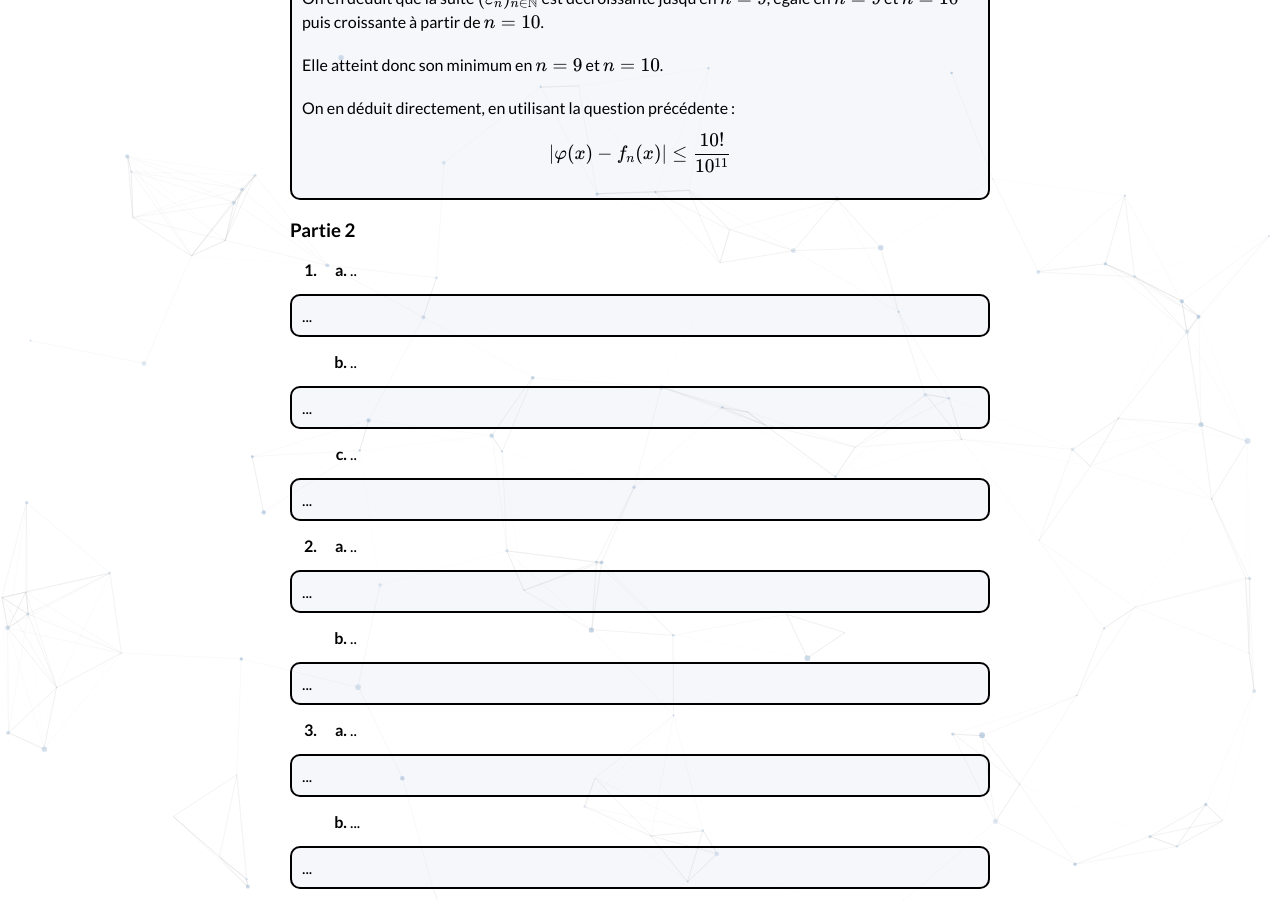
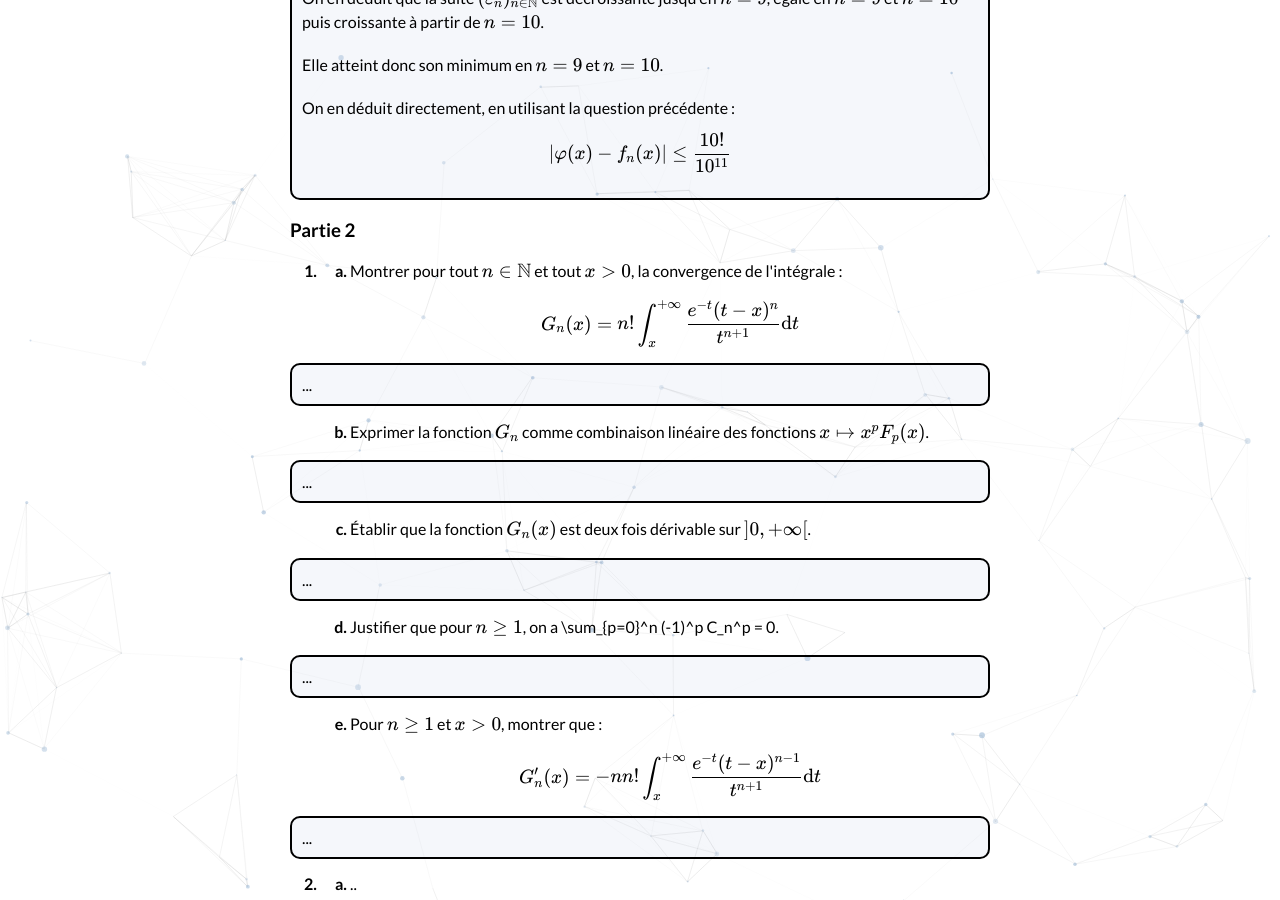
Before and after one commit to bglbrt/bglbrt.github.io, a Jekyll site: the page built from fr/corrections/administrateur_externe_1993.md, in a window 1280 px wide and 900 px high, scrolled down 3074 px. Built offline with Jekyll 4.4.1, drawn with Linux system fonts in a browser that asks for light colours; nearby versions of some CDN libraries.

Commit message:
Refactor explanations and formatting in administrateur_externe_1993.md

```diff
--- a/fr/corrections/administrateur_externe_1993.md
+++ b/fr/corrections/administrateur_externe_1993.md
@@ -173,19 +173,37 @@ Dans tout le problème $$x$$ désigne un réel _strictement positif_, et $$n$$ u
     <li>
         <ol type="a" start="1">
             <li>
-                ..
+                Montrer pour tout \( n \in \mathbb{N} \) et tout \( x>0 \), la convergence de l'intégrale :
+                $$
+                G_n(x) = n! \int_{x}^{+\infty} \frac{e^{-t}(t-x)^n}{t^{n+1}} \mathrm{d}t
+                $$
                 <p style="border: solid 2px; border-radius: 10px; background-color:rgba(152, 180, 212, .1); padding-right: 10px; padding-left: 10px; padding-top: 10px; padding-bottom: 10px; margin: 15px 0 15px -60px;">
                     ...
                 </p>
             </li>
             <li>
-                ..
+                Exprimer la fonction \( G_n \) comme combinaison linéaire des fonctions \( x \mapsto x^p F_p(x) \).
                 <p style="border: solid 2px; border-radius: 10px; background-color:rgba(152, 180, 212, .1); padding-right: 10px; padding-left: 10px; padding-top: 10px; padding-bottom: 10px; margin: 15px 0 15px -60px;">
                     ...
                 </p>
             </li>
             <li>
-                ..
+                Établir que la fonction \( G_n(x) \) est deux fois dérivable sur \( \left] 0, +\infty \right[ \).
+                <p style="border: solid 2px; border-radius: 10px; background-color:rgba(152, 180, 212, .1); padding-right: 10px; padding-left: 10px; padding-top: 10px; padding-bottom: 10px; margin: 15px 0 15px -60px;">
+                    ...
+                </p>
+            </li>
+            <li>
+                Justifier que pour \( n\geq 1 \), on a \sum_{p=0}^n (-1)^p C_n^p = 0.
+                <p style="border: solid 2px; border-radius: 10px; background-color:rgba(152, 180, 212, .1); padding-right: 10px; padding-left: 10px; padding-top: 10px; padding-bottom: 10px; margin: 15px 0 15px -60px;">
+                    ...
+                </p>
+            </li>
+            <li>
+                Pour \( n\geq 1 \) et \( x > 0 \), montrer que :
+                $$
+                G_n'(x) = -n n! \int_{x}^{+\infty} \frac{e^{-t}(t-x)^{n-1}}{t^{n+1}} \mathrm{d}t
+                $$
                 <p style="border: solid 2px; border-radius: 10px; background-color:rgba(152, 180, 212, .1); padding-right: 10px; padding-left: 10px; padding-top: 10px; padding-bottom: 10px; margin: 15px 0 15px -60px;">
                     ...
                 </p>
```
